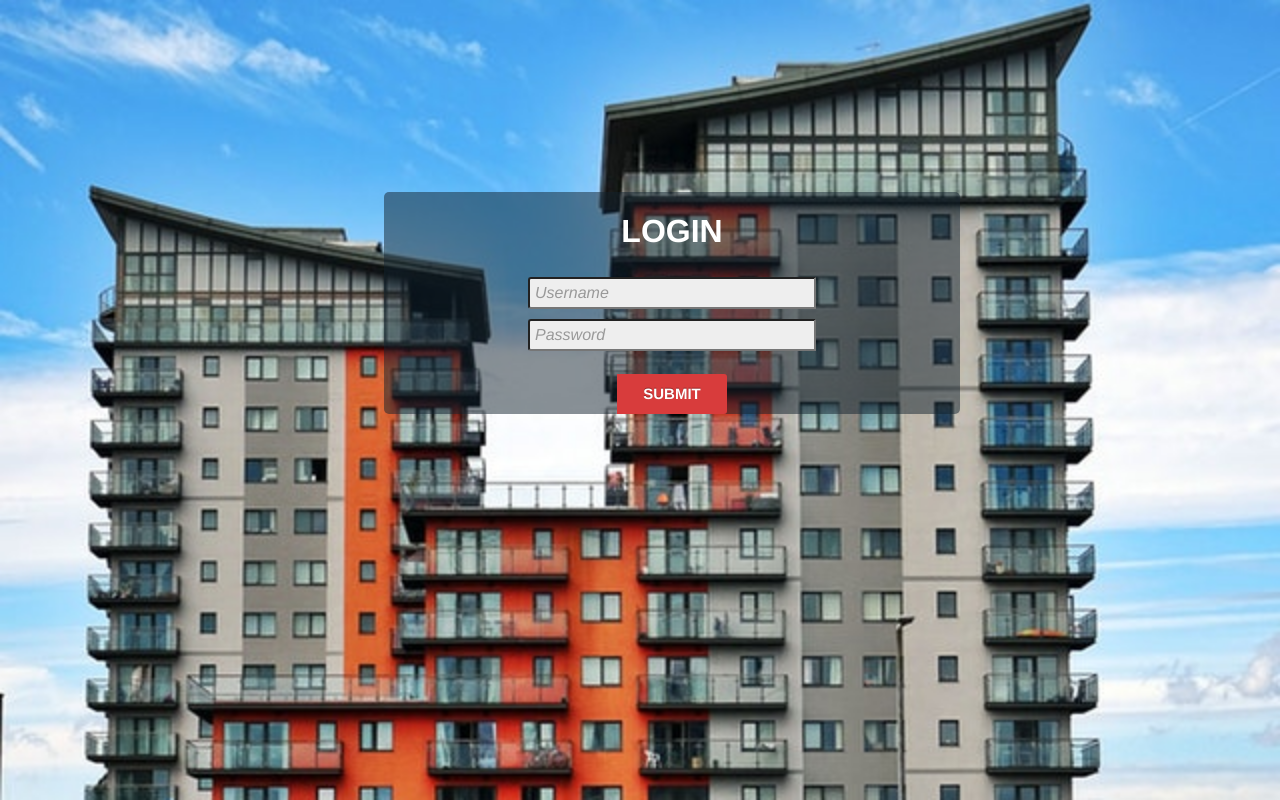
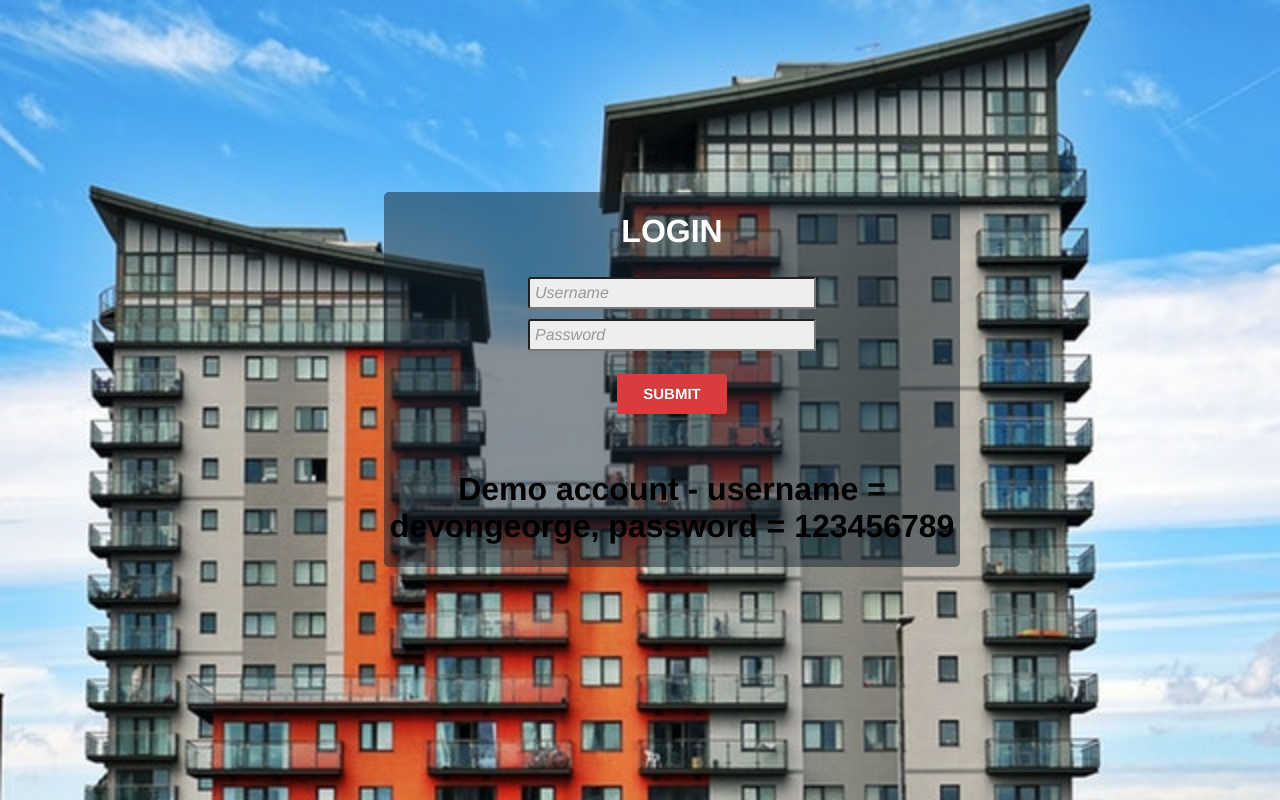
Before and after one commit to loganrun/nodecapstone, a website: page public/ownlog.html in a window 1280 px wide. Drawn offline with nearby package versions, Linux system fonts and the light colour scheme.

Commit message:
demo account

```diff
--- a/public/ownlog.html
+++ b/public/ownlog.html
@@ -22,6 +22,8 @@
                 <br></br>
                 <button class="submitLogin"type="submit">SUBMIT</button>
         </form>
+        <br></br>
+        <h1>Demo account - username = devongeorge, password = 123456789</h1>
     </div>
     <script src="https://ajax.googleapis.com/ajax/libs/jquery/3.3.1/jquery.min.js"></script>
     <script type="text/javascript" src="./js/main.js"></script>
```
Also changed, not shown: README.md.
